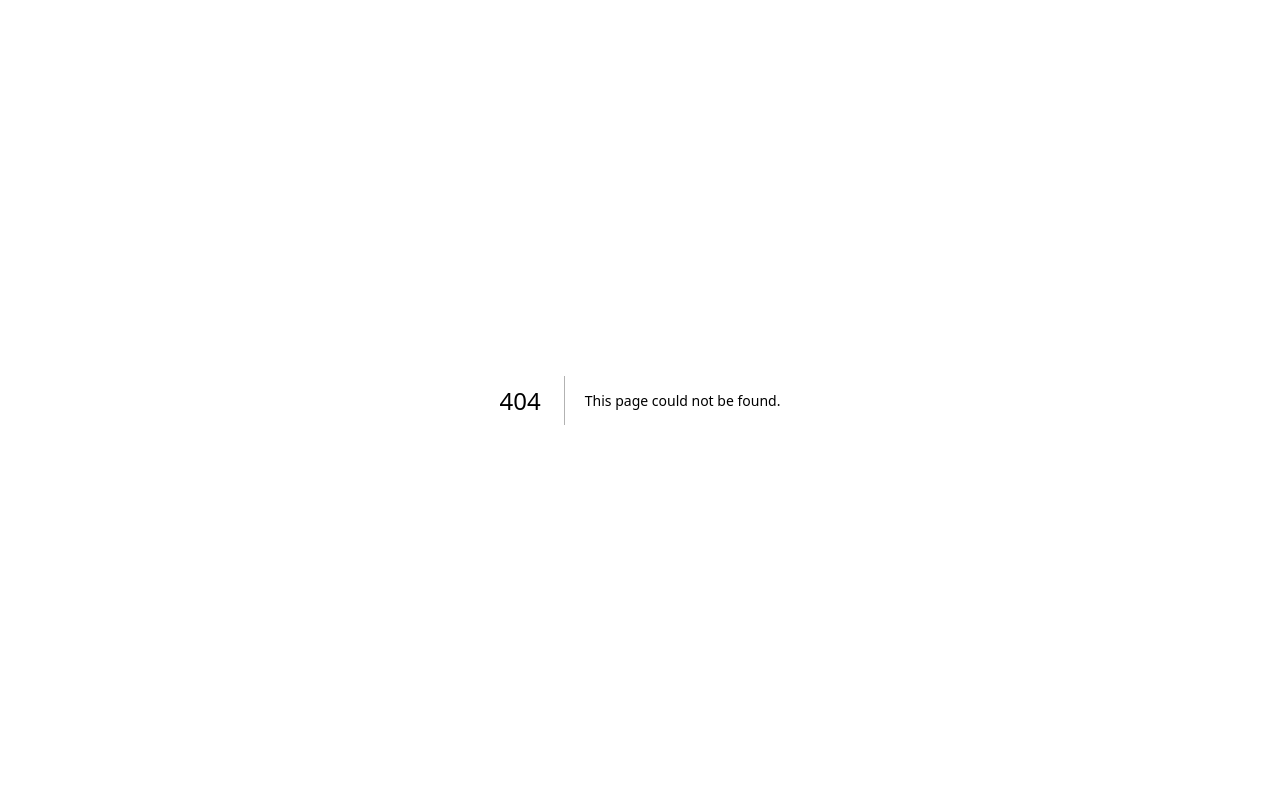
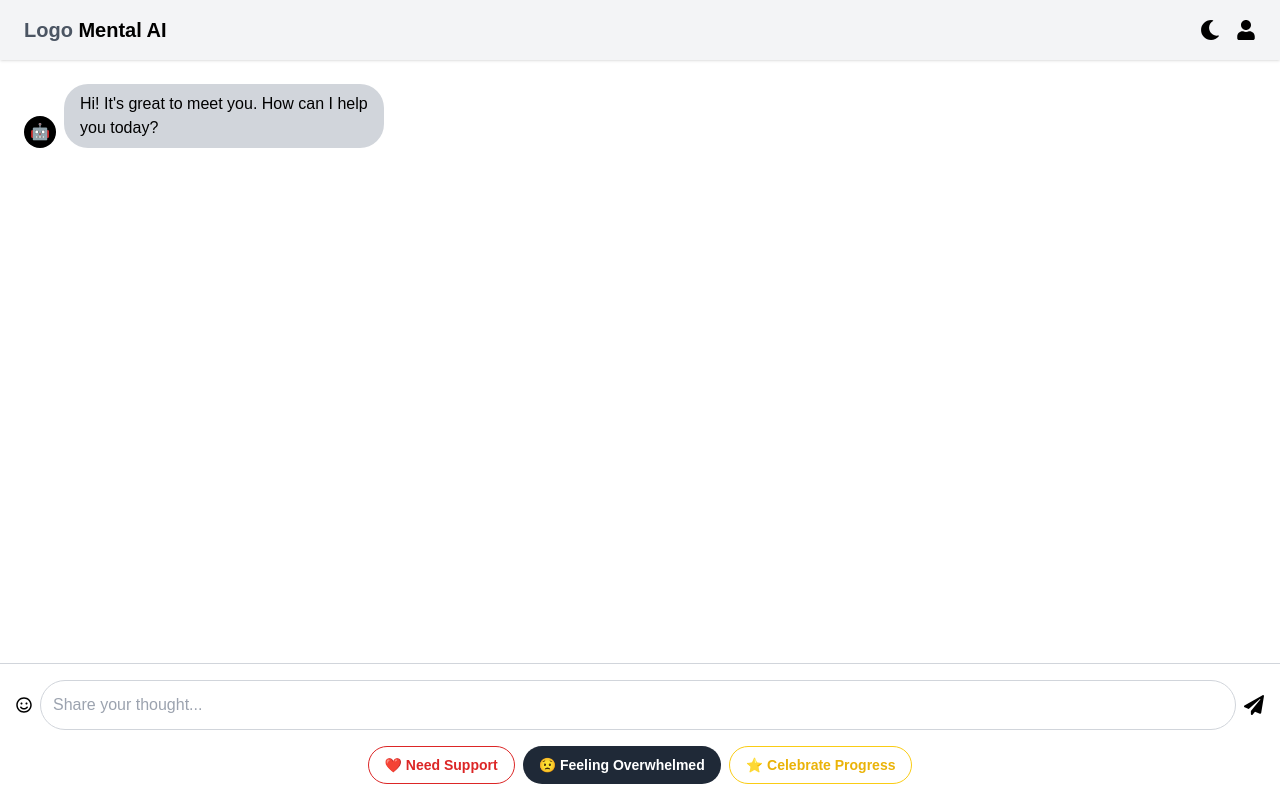
Before and after one commit to Zinkonaing-John/Pioneer-Mental-Health-Project-V2, a Next.js app: page /chat in a window 1280 px wide. Before the commit this address had no page. Built offline with nearby package versions, Linux system fonts and the light colour scheme.

Commit message:
ChatBot-Frontend

```diff
--- /dev/null
+++ b/app/chat/page.tsx
@@ -0,0 +1,151 @@
+'use client'
+
+import { useState } from 'react'
+import { FaMoon, FaSun, FaUser, FaPaperPlane, FaRegSmile } from 'react-icons/fa'
+
+type Message = {
+  sender: 'user' | 'bot'
+  text: string
+}
+
+export default function ChatPage() {
+    const [messages, setMessages] = useState<Message[]>([
+        {
+          sender: 'bot',
+          text: "Hi! It's great to meet you. How can I help you today?",
+        },
+      ])
+      const [input, setInput] = useState('')
+      const [darkMode, setDarkMode] = useState(false)
+
+      const handleSend = () => {
+        if (!input.trim()) return
+
+        const userMessage: Message = { sender: 'user', text: input }
+
+        const botReply: Message = {
+          sender: 'bot',
+          text: generateBotReply(input),
+        }
+
+        setMessages((prev) => [...prev, userMessage, botReply])
+        setInput('')
+      }
+
+      const generateBotReply = (input: string) => {
+        const lower = input.toLowerCase()
+
+        if (lower.includes('sad') || lower.includes('tired')) {
+          return "I'm sorry you're feeling that way. Would you like to talk about it?"
+        }
+
+        if (lower.includes('happy') || lower.includes('good')) {
+          return "That's wonderful to hear! Keep up the positive vibes ✨"
+        }
+
+        if (lower.includes('stress') || lower.includes('exam')) {
+          return "Exams can be tough. Remember to take breaks and breathe. You've got this!"
+        }
+
+        return "Thanks for sharing that. I'm here with you."
+      }
+
+      const handleQuickMessage = (text: string) => {
+        setInput(text)
+        handleSend()
+      }
+
+  return (
+    <div className={`${darkMode ? 'bg-black text-white' : 'bg-white text-black'} min-h-screen flex flex-col`}>
+      {/* Header */}
+      <header className={`flex justify-between items-center px-6 py-4 shadow ${darkMode ? 'bg-black' : 'bg-gray-100'}`}>
+        <div className="text-xl font-bold">
+          <span className={`${darkMode ? 'text-gray-300' : 'text-gray-600'}`}>Logo</span>{' '}
+          <span className={darkMode ? 'text-white' : 'text-black'}>Mental AI</span>
+        </div>
+        <div className="flex gap-4 items-center text-xl">
+          <button onClick={() => setDarkMode(!darkMode)} className="transition">
+            {darkMode ? <FaSun /> : <FaMoon />}
+          </button>
+          <FaUser />
+        </div>
+      </header>
+
+      {/* Chat Area */}
+      <main className="flex-1 p-6 space-y-4 overflow-y-auto">
+        {messages.map((msg, index) => (
+          <div key={index} className={`flex items-end ${msg.sender === 'user' ? 'justify-end' : 'justify-start'}`}>
+            {msg.sender === 'bot' && <div className={`w-8 h-8 rounded-full mr-2 flex items-center justify-center text-black font-bold ${
+      darkMode ? 'bg-white text-white' : 'bg-black text-black'
+    }`}>🤖</div>}
+            <div
+              className={`px-4 py-2 rounded-3xl max-w-xs ${
+                msg.sender === 'user'
+                  ? darkMode
+                    ? 'bg-neutral-800 text-white'
+                    : 'bg-blue-200 text-black'
+                  : darkMode
+                    ? 'bg-neutral-700 text-white'
+                    : 'bg-gray-300 text-black'
+              }`}
+            >
+              {msg.text}
+            </div>
+            {msg.sender === 'user' && <FaUser className="ml-2" />}
+          </div>
+        ))}
+      </main>
+
+      {/* Input */}
+      <footer className={`p-4 border-t ${darkMode ? 'border-gray-800' : 'border-gray-300'}`}>
+        <div className="flex items-center gap-2  mb-4">
+          <FaRegSmile />
+          <input
+            type="text"
+            placeholder="Share your thought..."
+            value={input}
+            onChange={(e) => setInput(e.target.value)}
+            onKeyDown={(e) => e.key === 'Enter' && handleSend()}
+            className={`flex-1 p-3 rounded-full outline-none ${
+                darkMode ? 'bg-neutral-900 border border-gray-700 text-white' : 'bg-white border border-gray-300 text-black'
+              }`}
+          />
+          <button onClick={handleSend} className="text-xl">
+            <FaPaperPlane />
+          </button>
+        </div>
+
+        <div className="flex justify-center gap-2 flex-wrap text-sm font-semibold">
+          <button
+            onClick={() => handleQuickMessage('❤️ Need Support')}
+            className={`rounded-full px-4 py-2 border ${
+              darkMode
+                ? 'bg-black border-red-600 text-red-600'
+                : 'bg-white border-red-600 text-red-600'
+            }`}
+          >
+            ❤️ Need Support
+          </button>
+          <button
+            onClick={() => handleQuickMessage('😟 Feeling Overwhelmed')}
+            className={`rounded-full px-4 py-2 ${
+              darkMode ? 'bg-white text-black' : 'bg-gray-800 text-white'
+            }`}
+          >
+            😟 Feeling Overwhelmed
+          </button>
+          <button
+            onClick={() => handleQuickMessage('⭐ Celebrate Progress')}
+            className={`rounded-full px-4 py-2 border ${
+              darkMode
+                ? 'bg-black border-yellow-400 text-yellow-400'
+                : 'bg-white border-yellow-400 text-yellow-500'
+            }`}
+          >
+            ⭐ Celebrate Progress
+          </button>
+        </div>
+      </footer>
+    </div>
+  )
+}
```
